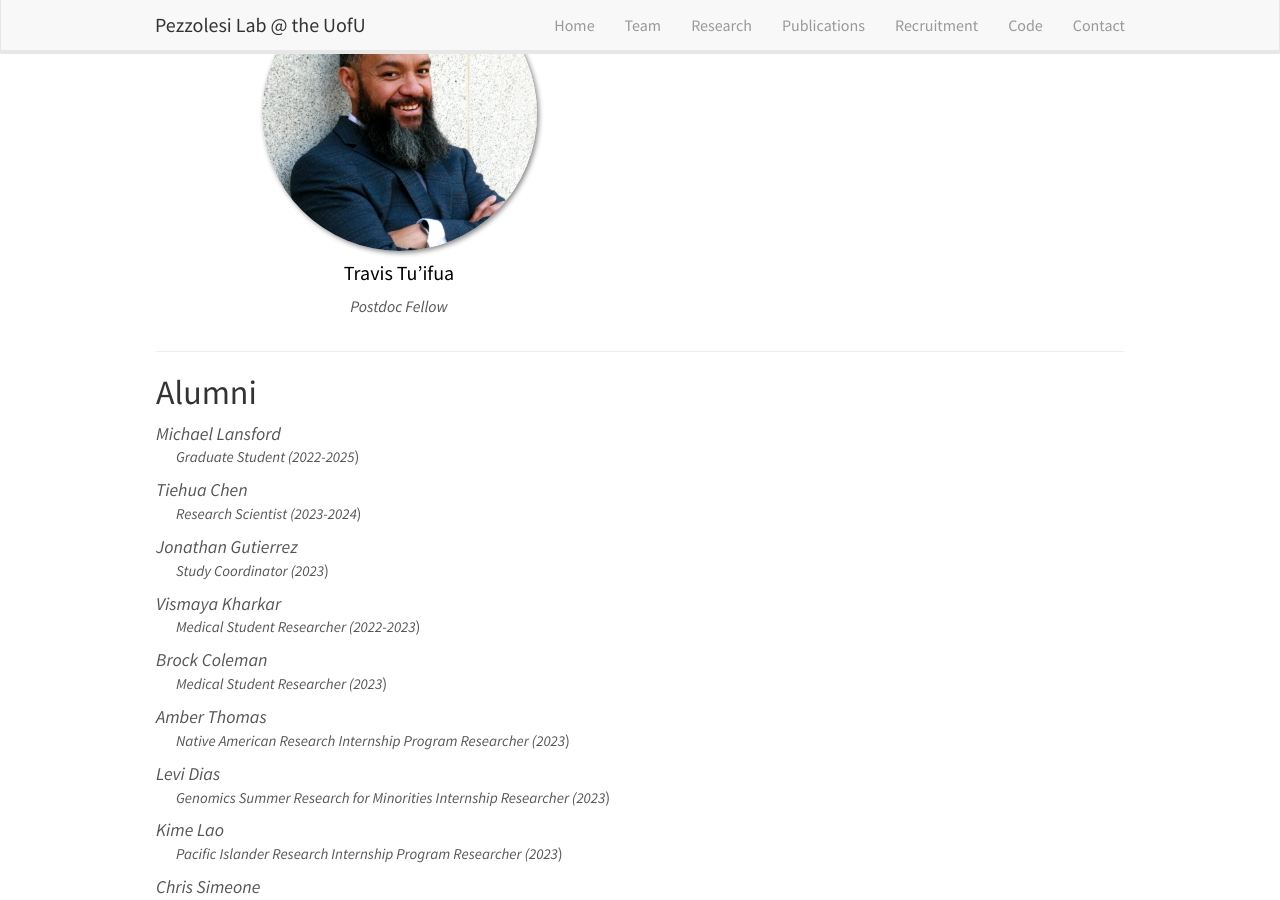
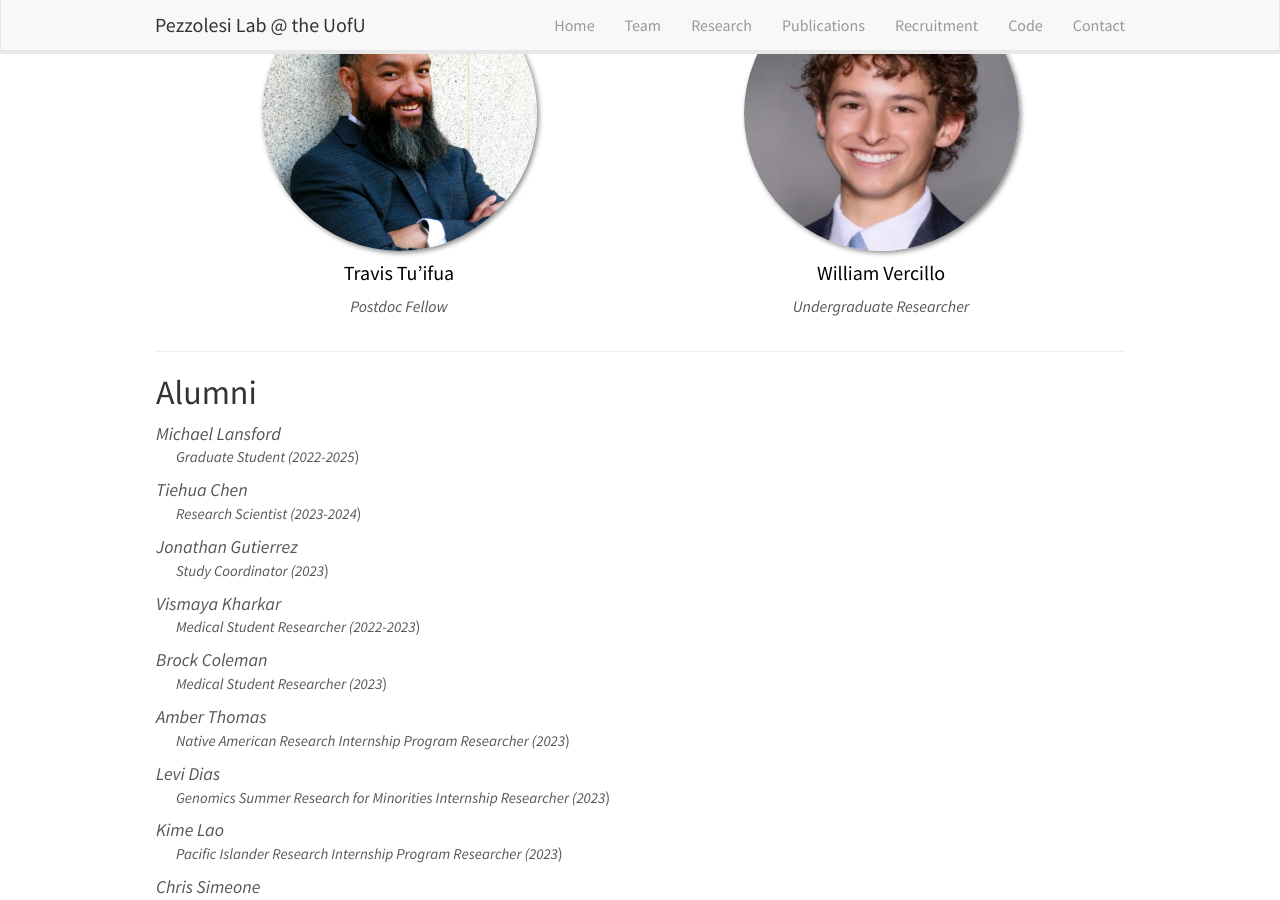
Before and after one commit to PezzolesiLab/pezzolesilab, a Jekyll site: the page built from _pages/team.md, in a window 1280 px wide and 900 px high, scrolled down 1729 px. Built offline with Jekyll 4.4.1, drawn with Linux system fonts in a browser that asks for light colours; nearby versions of some CDN libraries.

Commit message:
Add William Vercillo to team members list

```diff
--- a/_data/team_members.yml
+++ b/_data/team_members.yml
@@ -50,6 +50,12 @@
   photo: Travis.jpg
   info: Postdoc Fellow
   url: travistuifua
+  group: 1
+
+- name: William Vercillo
+  photo: Will.jpg
+  info: Undergraduate Researcher
+  url: williamvercillo
   group: 1
 
 - name: Michael Lansford
```
